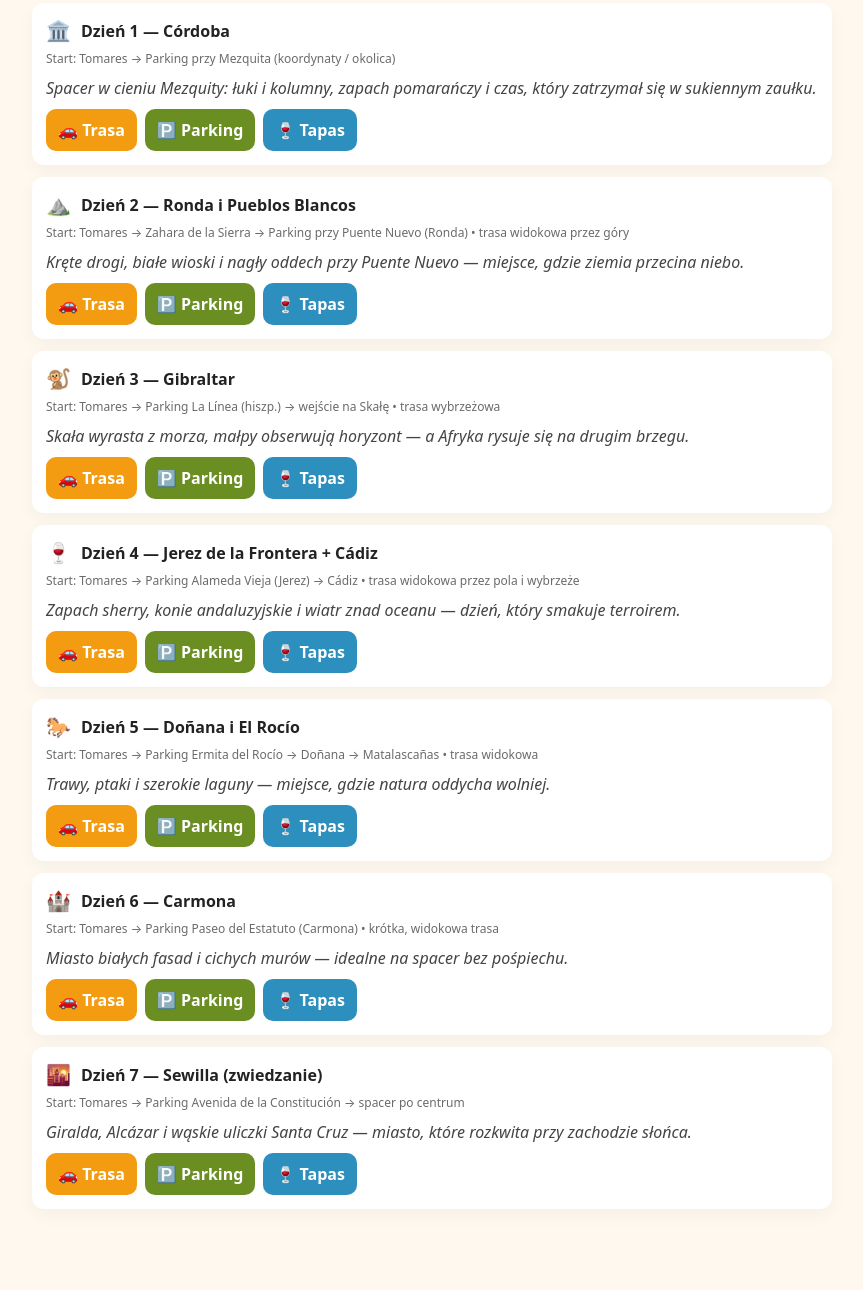
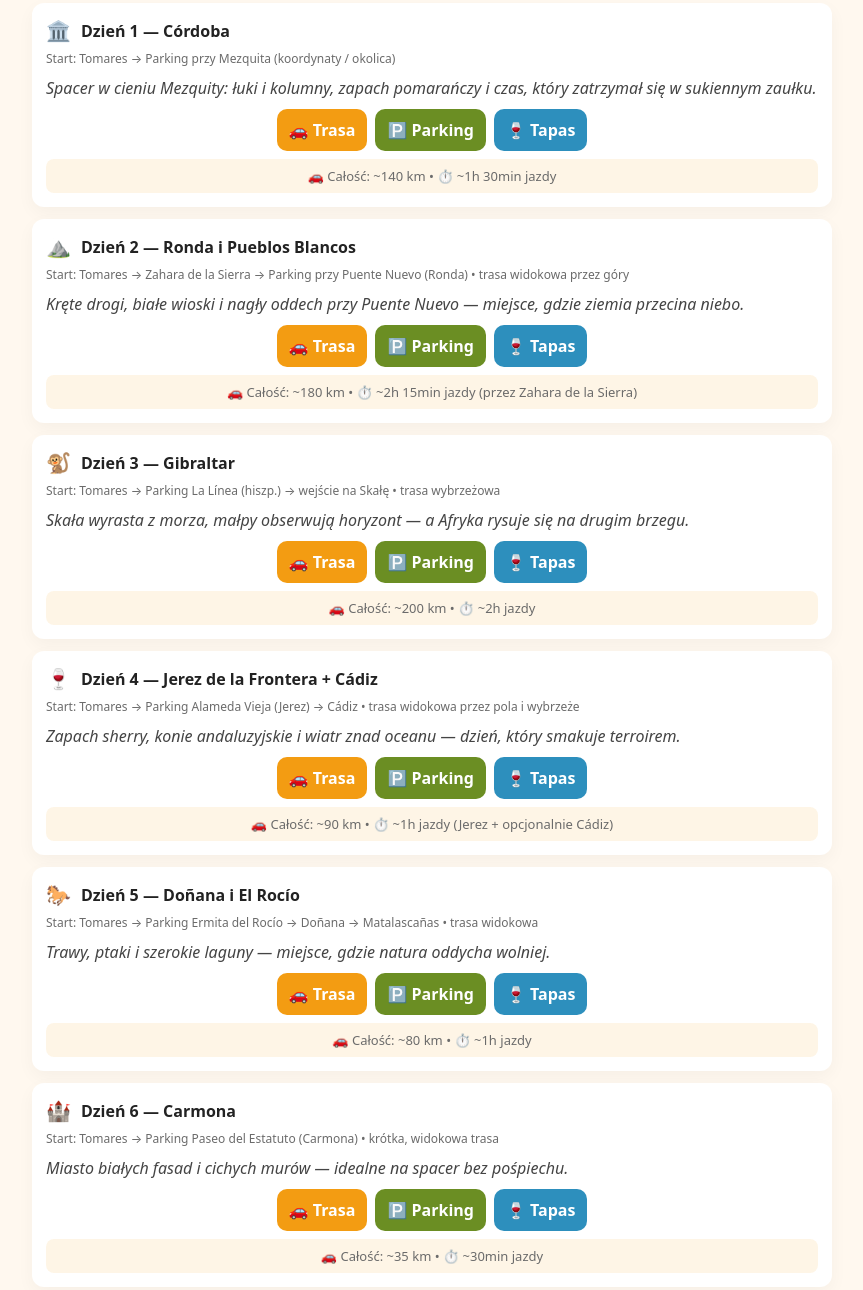
Before and after one commit to gronQA/andaluzja, a plain HTML site: page index.html in a window 1280 px wide. Shown: the part 23-1313 px from the top of the page, without its empty margins (208-1071 px from the left). Before the commit the page ends 1286 px from the top, so only its background shows below. Drawn offline with Linux system fonts and the light colour scheme.

Commit message:
dodano informacje o czasie

```diff
--- a/index.html
+++ b/index.html
@@ -13,7 +13,8 @@
   .emoji{font-size:20px}
   .title{font-weight:700}
   .meta{font-size:12px;color:var(--muted);margin-top:6px}
-  .buttons{display:flex;gap:8px;margin-top:10px;flex-wrap:wrap}
+  .buttons{display:flex;gap:8px;margin-top:10px;flex-wrap:wrap;justify-content:center}
+  .travel-info{font-size:13px;color:var(--muted);margin-top:8px;padding:8px;background:rgba(243,156,18,0.1);border-radius:8px;text-align:center}
   a.btn{display:inline-block;padding:10px 12px;border-radius:10px;text-decoration:none;font-weight:700;color:white;background:var(--accent)}
   a.btn.parking{background:var(--olive)}
   a.btn.tapas{background:#2d8fbd}
@@ -37,6 +38,7 @@
       <a class="btn parking" href="https://www.google.com/maps/search/?api=1&amp;query=Parking+Mezquita+C%C3%B3rdoba&amp;hl=pl" target="_blank">🅿️ Parking</a>
       <a class="btn tapas" href="https://www.google.com/maps/search/?api=1&amp;query=Bodegas+Campos+C%C3%B3rdoba&amp;hl=pl" target="_blank">🍷 Tapas</a>
     </div>
+    <div class="travel-info">🚗 Całość: ~140 km • ⏱️ ~1h 30min jazdy</div>
   </div>
 
   <div class="card" id="d2">
@@ -48,6 +50,7 @@
       <a class="btn parking" href="https://www.google.com/maps/search/?api=1&amp;query=Plaza+del+Socorro+Ronda+parking&amp;hl=pl" target="_blank">🅿️ Parking</a>
       <a class="btn tapas" href="https://www.google.com/maps/search/?api=1&amp;query=El+Lechuguita+Ronda&amp;hl=pl" target="_blank">🍷 Tapas</a>
     </div>
+    <div class="travel-info">🚗 Całość: ~180 km • ⏱️ ~2h 15min jazdy (przez Zahara de la Sierra)</div>
   </div>
 
   <div class="card" id="d3">
@@ -59,6 +62,7 @@
       <a class="btn parking" href="https://www.google.com/maps/search/?api=1&amp;query=Parking+La+Linea+de+la+Concepcion&amp;hl=pl" target="_blank">🅿️ Parking</a>
       <a class="btn tapas" href="https://www.google.com/maps/search/?api=1&amp;query=Bar+El+Coto+La+Linea&amp;hl=pl" target="_blank">🍷 Tapas</a>
     </div>
+    <div class="travel-info">🚗 Całość: ~200 km • ⏱️ ~2h jazdy</div>
   </div>
 
   <div class="card" id="d4">
@@ -70,6 +74,7 @@
       <a class="btn parking" href="https://www.google.com/maps/search/?api=1&amp;query=Parking+Alameda+Vieja+Jerez&amp;hl=pl" target="_blank">🅿️ Parking</a>
       <a class="btn tapas" href="https://www.google.com/maps/search/?api=1&amp;query=Bar+Albores+Jerez&amp;hl=pl" target="_blank">🍷 Tapas</a>
     </div>
+    <div class="travel-info">🚗 Całość: ~90 km • ⏱️ ~1h jazdy (Jerez + opcjonalnie Cádiz)</div>
   </div>
 
   <div class="card" id="d5">
@@ -81,6 +86,7 @@
       <a class="btn parking" href="https://www.google.com/maps/search/?api=1&amp;query=Ermita+del+Rocio+parking&amp;hl=pl" target="_blank">🅿️ Parking</a>
       <a class="btn tapas" href="https://www.google.com/maps/search/?api=1&amp;query=Meson+El+Rocio&amp;hl=pl" target="_blank">🍷 Tapas</a>
     </div>
+    <div class="travel-info">🚗 Całość: ~80 km • ⏱️ ~1h jazdy</div>
   </div>
 
   <div class="card" id="d6">
@@ -92,6 +98,7 @@
       <a class="btn parking" href="https://www.google.com/maps/search/?api=1&amp;query=Parking+Paseo+del+Estatuto+Carmona&amp;hl=pl" target="_blank">🅿️ Parking</a>
       <a class="btn tapas" href="https://www.google.com/maps/search/?api=1&amp;query=Bar+La+Hosteria+Carmona&amp;hl=pl" target="_blank">🍷 Tapas</a>
     </div>
+    <div class="travel-info">🚗 Całość: ~35 km • ⏱️ ~30min jazdy</div>
   </div>
 
   <div class="card" id="d7">
@@ -103,6 +110,7 @@
       <a class="btn parking" href="https://www.google.com/maps/search/?api=1&amp;query=Parking+Avenida+de+la+Constitucion+Seville&amp;hl=pl" target="_blank">🅿️ Parking</a>
       <a class="btn tapas" href="https://www.google.com/maps/search/?api=1&amp;query=El+Rinconcillo+Seville&amp;hl=pl" target="_blank">🍷 Tapas</a>
     </div>
+    <div class="travel-info">🚗 Całość: ~7 km • ⏱️ ~15min jazdy</div>
   </div>
 
 </div>
```
